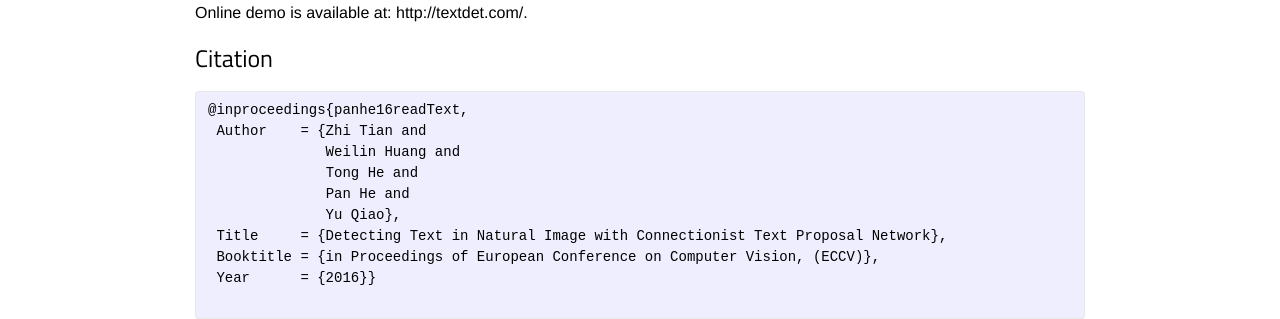
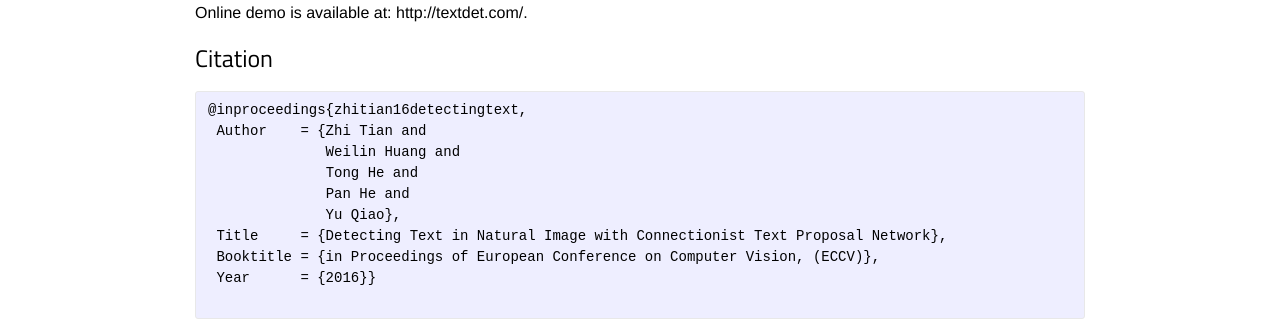
Before and after one commit to BestSonny/BestSonny.github.io.old, a Jekyll site: the page built from project/CTPN.md, in a window 1280 px wide. Shown: the part 1140-1459 px from the top of the page. Built offline with Jekyll 4.4.1, drawn with Linux system fonts in a browser that asks for light colours.

Commit message:
update ECCV project

```diff
--- a/_data/menu.yml
+++ b/_data/menu.yml
@@ -17,3 +17,4 @@
   subcategories:
     - subtitle: "DTRN"
       subhref: "/project/DTRN/"
+      subhref: "/project/CTPN/"
--- a/project/CTPN.md
+++ b/project/CTPN.md
@@ -55,7 +55,7 @@
 	<h2>Citation</h2>
 
 	<div class="section bibtex">
-	  <pre>@inproceedings{panhe16readText,
+	  <pre>@inproceedings{zhitian16detectingtext,
  Author    = {Zhi Tian and
               Weilin Huang and
 	      Tong He and
```
